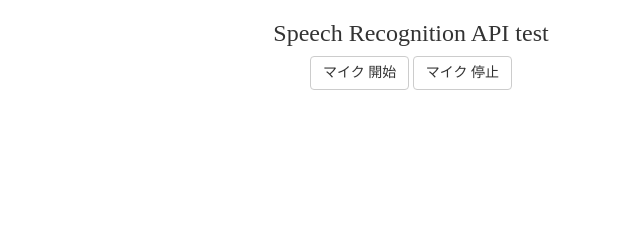
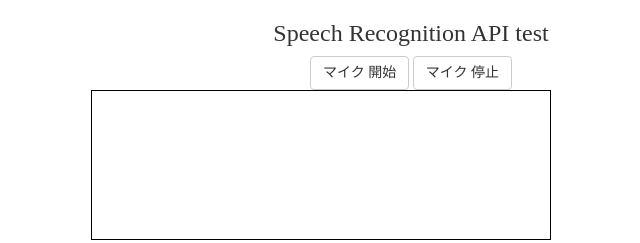
Before and after one commit to myako10s/test01, a plain HTML site: page index.html in a window 1280 px wide. Shown: the whole page, without its empty margins (229-869 px from the left). Drawn offline with nearby package versions, Linux system fonts and the light colour scheme.

Commit message:
Update style.css

```diff
--- a/style.css
+++ b/style.css
@@ -27,3 +27,11 @@ body {
 #text{
     margin-top:40px;
 }
+
+#log {
+    padding:5px;
+    border:solid 1px #000;
+    width:460px;
+    height:150px;
+    overflow:auto;
+}
```
